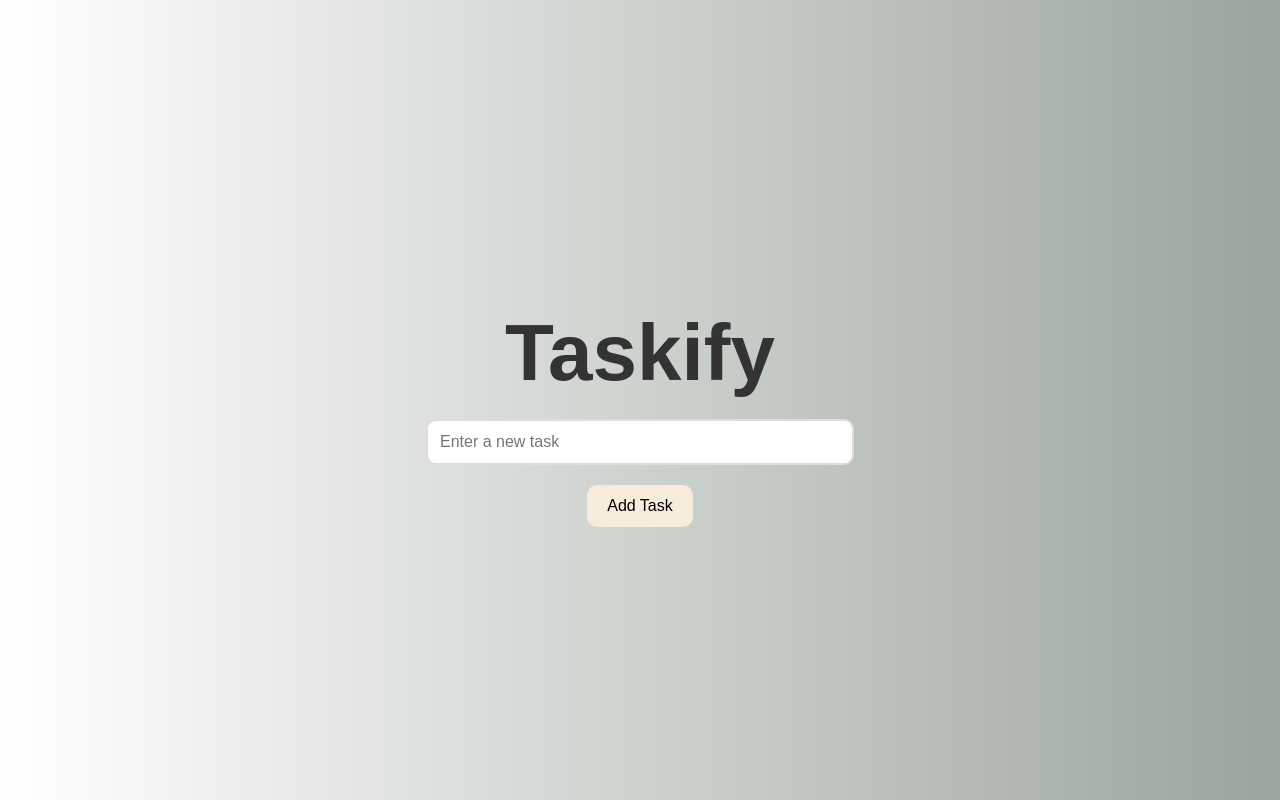
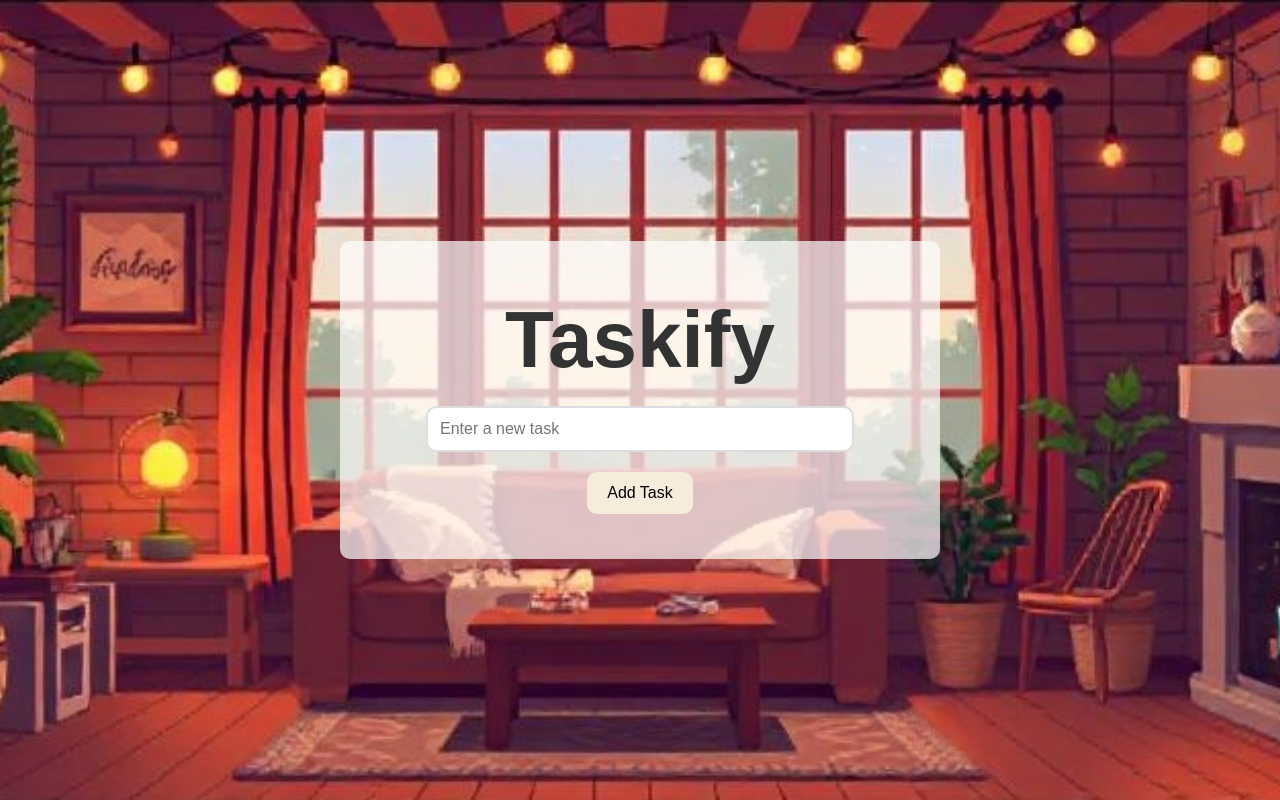
Before and after one commit to gracelo0717/taskify, a website: page index.html in a window 1280 px wide. Drawn offline with Linux system fonts and the light colour scheme.

Commit message:
change background with styling

```diff
--- a/styles/index.css
+++ b/styles/index.css
@@ -1,10 +1,8 @@
 body {
-  background: rgb(255, 255, 255);
-  background: linear-gradient(
-    90deg,
-    rgba(255, 255, 255, 1) 0%,
-    rgba(155, 165, 156, 1) 100%
-  );
+  background-image: url('../assets/bg.jpeg');
+  background-size: cover;
+  background-position: center;
+  background-repeat: no-repeat;
   display: flex;
   flex-direction: column;
   align-items: center;
@@ -19,7 +17,10 @@ body {
   flex-direction: column;
   align-items: center;
   width: 100%;
-  max-width: 800px;
+  max-width: 600px;
+  background-color: rgba(255, 255, 255, 0.7);
+  padding-bottom: 25px;
+  border-radius: 10px;
 }
 
 h1 {
```
Also changed, not shown: assets/bg.jpeg (added).
